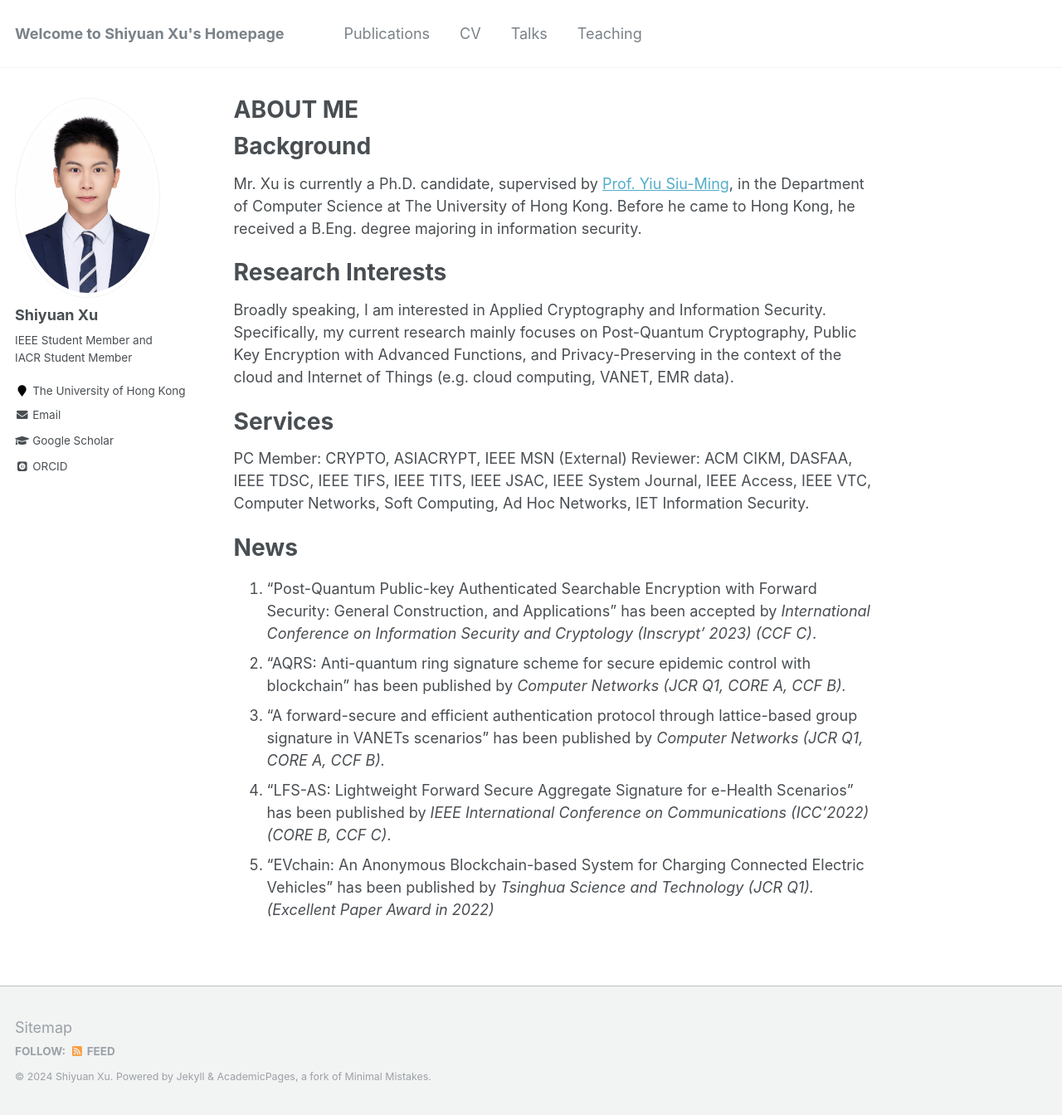
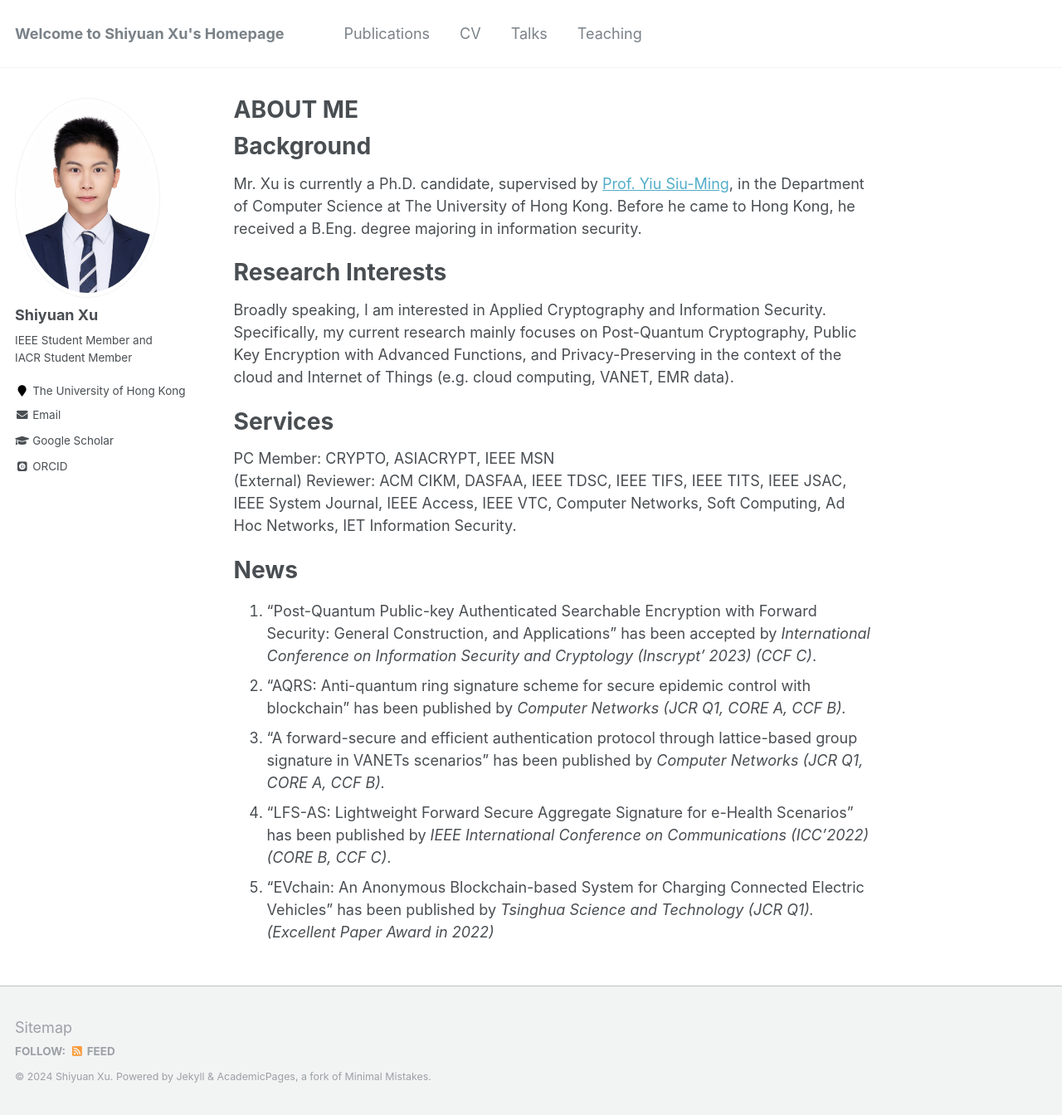
Before and after one commit to shiyuanjack/shiyuanjack.github.io, a Jekyll site: the page built from _pages/about.md, in a window 1280 px wide and 1344 px high. Shown: the whole window at 83% size. Built offline with Jekyll 4.4.1, drawn with Linux system fonts in a browser that asks for light colours; some web fonts are replaced.

```diff
--- a/_pages/about.md
+++ b/_pages/about.md
@@ -19,7 +19,7 @@ Broadly speaking, I am interested in Applied Cryptography and Information Securi
 
 Services
 ======
-PC Member: CRYPTO, ASIACRYPT, IEEE MSN
+PC Member: CRYPTO, ASIACRYPT, IEEE MSN \\
 (External) Reviewer: ACM CIKM, DASFAA, IEEE TDSC, IEEE TIFS, IEEE TITS, IEEE JSAC, IEEE System Journal, IEEE Access, IEEE VTC, Computer Networks, Soft Computing, Ad Hoc Networks, IET Information Security.
 
 News
```
